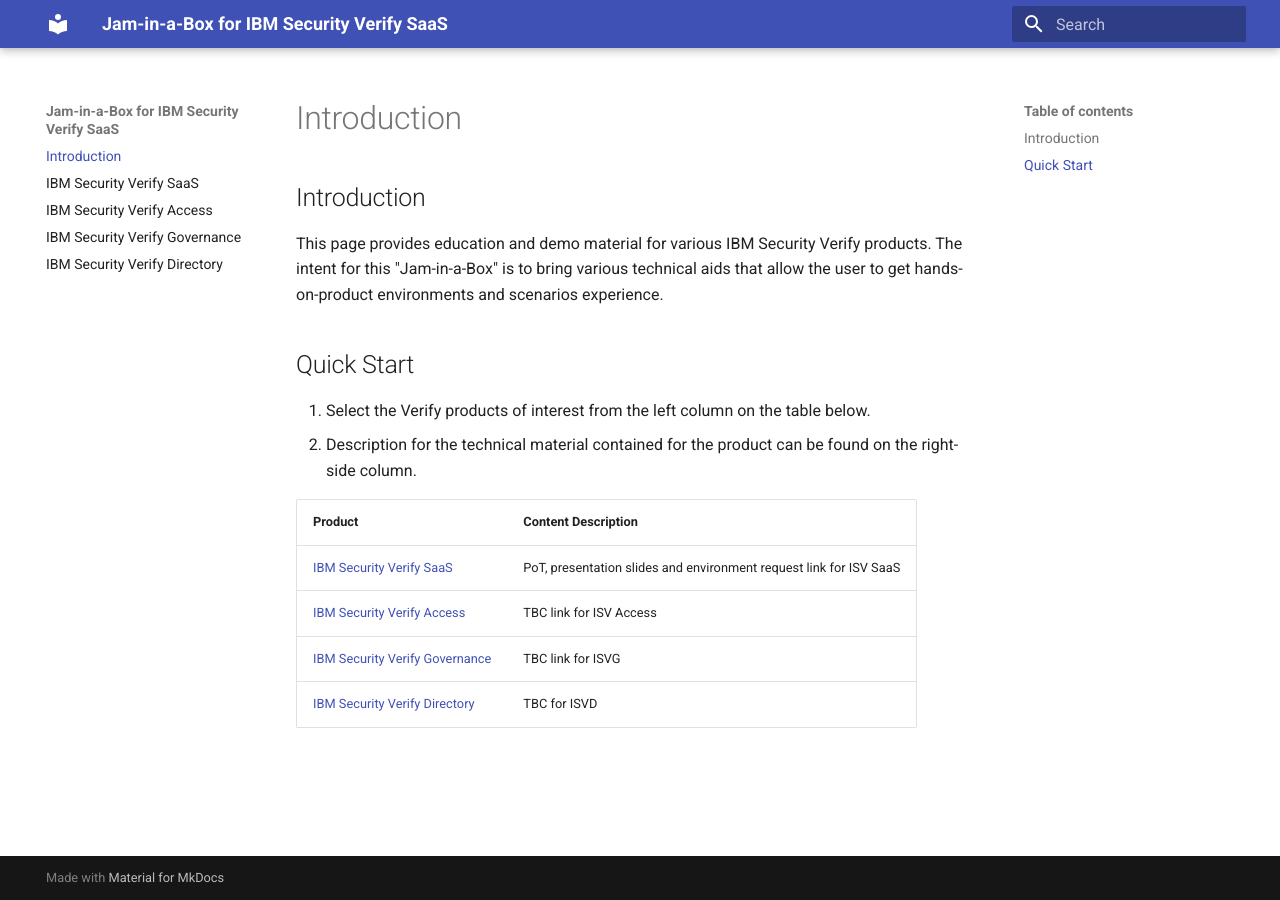
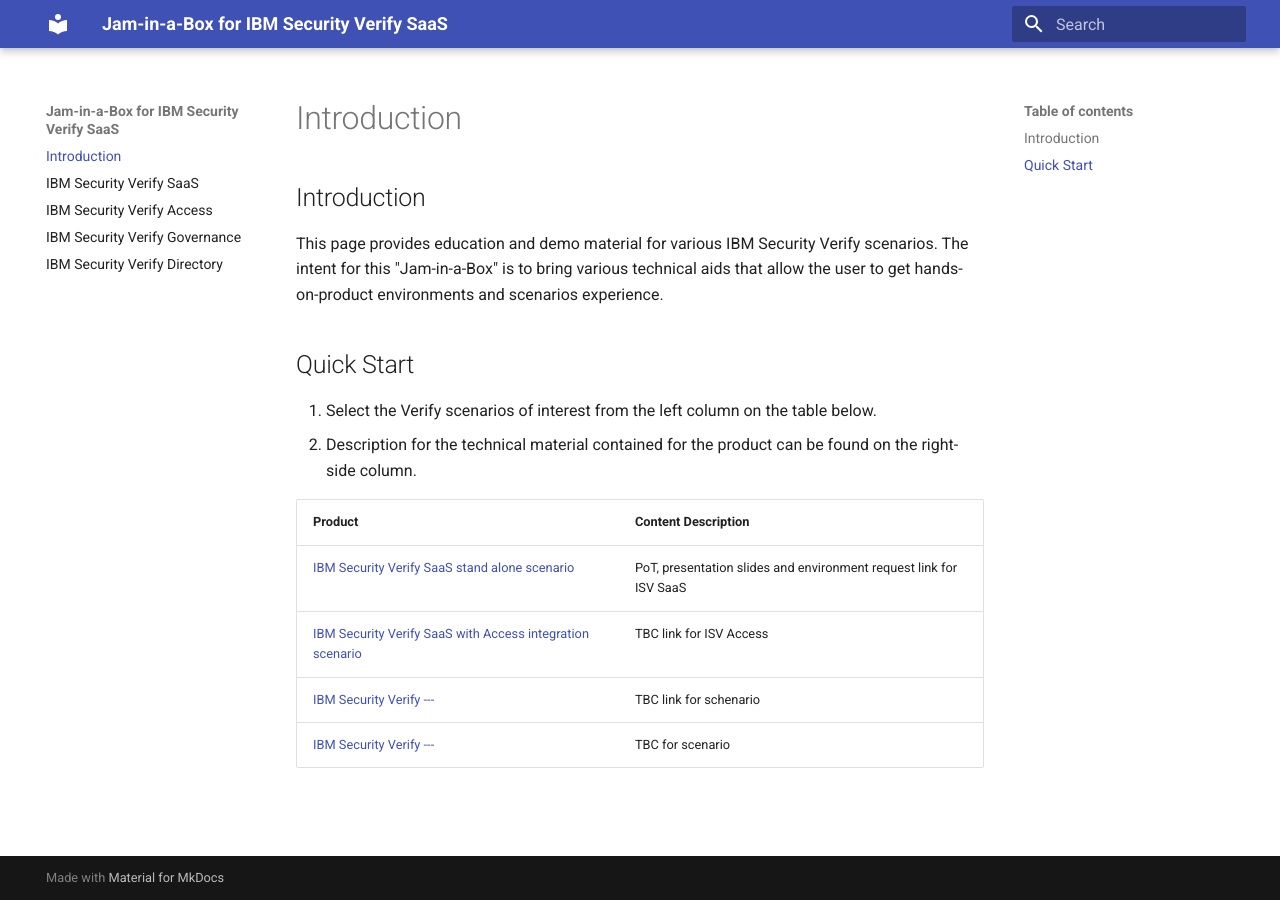
Before and after one commit to IBM/verify-jam-in-a-box, an MkDocs documentation site: the page built from docs/index.md, in a window 1280 px wide. Built offline with MkDocs 1.6.1 and Material for MkDocs 9.7.7, drawn with Linux system fonts in a browser that asks for light colours.

Commit message:
corrected all links to focus on ISV

```diff
--- a/docs/index.md
+++ b/docs/index.md
@@ -2,17 +2,17 @@
 
 ## Introduction
 
-This page provides education and demo material for various IBM Security Verify products.
+This page provides education and demo material for various IBM Security Verify scenarios.
 The intent for this "Jam-in-a-Box" is to bring various technical aids that allow the user to get hands-on-product environments and scenarios experience.
 
 ## Quick Start
 
-1. Select the Verify products of interest from the left column on the table below.
+1. Select the Verify scenarios of interest from the left column on the table below.
 2. Description for the technical material contained for the product can be found on the right-side column.
 
 | Product                                                       | Content Description  |
 | ------------------------------------------------------------ | ------------------------------------------------------------ |
-| [IBM Security Verify SaaS](https://ibm.github.io/verify-jam-in-a-box/chapter1/) | PoT, presentation slides and environment request link for ISV SaaS |
-| [IBM Security Verify Access](https://ibm.github.io/verify-jam-in-a-box/chapter2/) | TBC link for ISV Access |
-| [IBM Security Verify Governance](https://ibm.github.io/verify-jam-in-a-box/chapter3/) | TBC link for ISVG |
-| [IBM Security Verify Directory](https://ibm.github.io/verify-jam-in-a-box/chapter4/) | TBC for ISVD |
+| [IBM Security Verify SaaS stand alone scenario](https://ibm.github.io/verify-jam-in-a-box/chapter1/) | PoT, presentation slides and environment request link for ISV SaaS |
+| [IBM Security Verify SaaS with Access integration scenario](https://ibm.github.io/verify-jam-in-a-box/chapter2/) | TBC link for ISV Access |
+| [IBM Security Verify ---](https://ibm.github.io/verify-jam-in-a-box/chapter3/) | TBC link for schenario |
+| [IBM Security Verify ---](https://ibm.github.io/verify-jam-in-a-box/chapter4/) | TBC for scenario |
```
Also changed, not shown: docs/chapter3.md (+1 -1 lines), docs/chapter4.md (+1 -1 lines).
